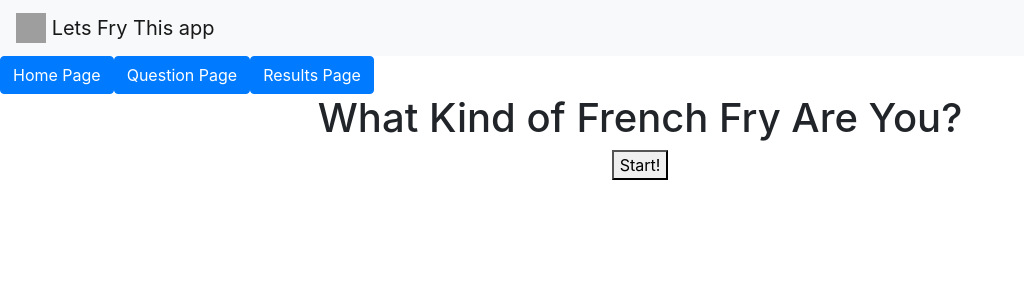
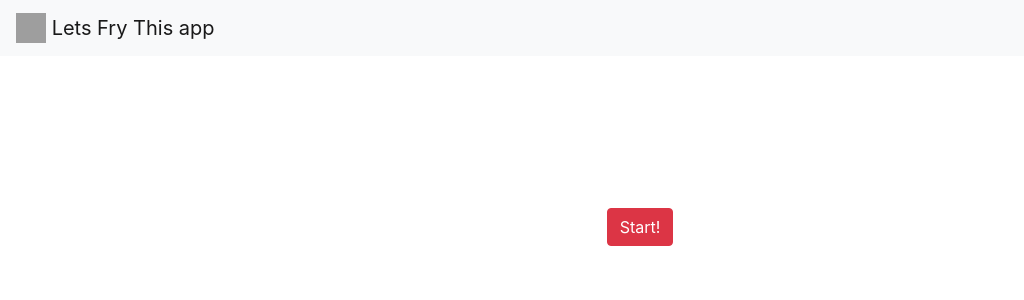
Before and after one commit to kennykennyok/TypeOfFries, an Angular app: page / in a window 1280 px wide. Shown: the top 300 px of the page, without its empty margins (0-1024 px from the left). Built offline with nearby package versions, Linux system fonts and the light colour scheme; grey boxes are pictures that could not be loaded.

Commit message:
Mostly home changes

```diff
--- a/src/app/app.component.html
+++ b/src/app/app.component.html
@@ -1,5 +1,5 @@
-<button class="btn btn-primary" routerLink="/home">Home Page</button>
+<!-- <button class="btn btn-primary" routerLink="/home">Home Page</button>
 <button class="btn btn-primary" routerLink="/question">Question Page</button>
-<button class="btn btn-primary" routerLink="/result">Results Page</button>
+<button class="btn btn-primary" routerLink="/result">Results Page</button> -->
 
 <router-outlet></router-outlet>
--- a/src/app/home/home.component.css
+++ b/src/app/home/home.component.css
@@ -1,3 +1,7 @@
 .center {
     text-align: center;
 }
+
+h1 {
+    color: white;
+}
--- a/src/app/home/home.component.html
+++ b/src/app/home/home.component.html
@@ -1,5 +1,5 @@
 <div class="container-fluid center">
-<h1>What Kind of French Fry Are You?</h1>
+<h1 class="bold mt-5">What Kind of French Fry Are You?</h1>
 
-<button>Start!</button>
+<button class="btn btn-danger mt-5"routerLink="/question">Start!</button>
 </div>
--- a/src/styles.css
+++ b/src/styles.css
@@ -12,3 +12,7 @@
       background: rgb(255, 3, 3);
       color: yellow;
   }
+
+  .bold {
+      font-weight: 700;
+  }
```
